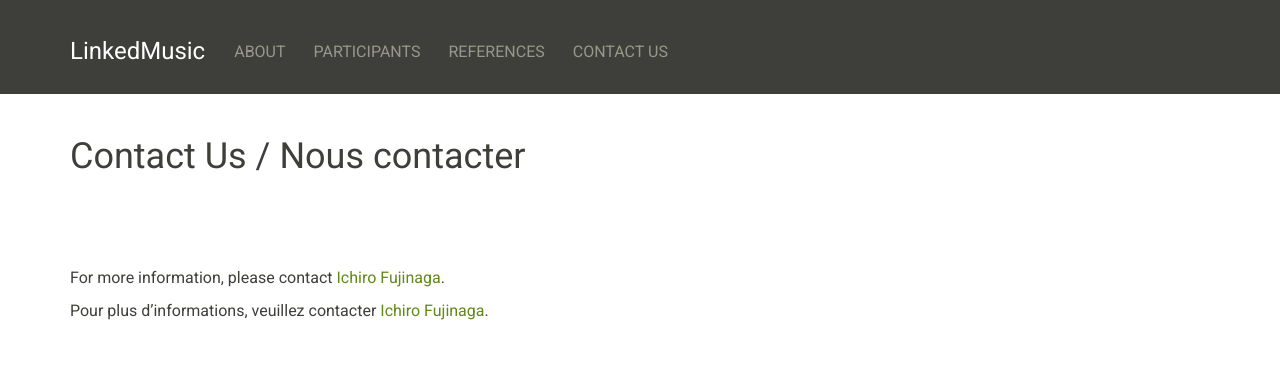
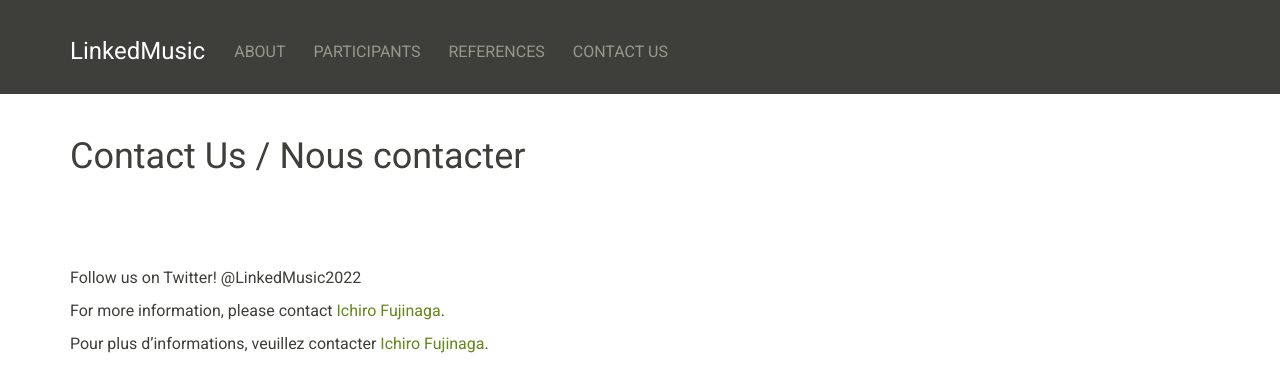
Before and after one commit to DDMAL/linkedmusic-website, a Jekyll site: the page built from contact.md, in a window 1280 px wide. Shown: the top 392 px of the page. Built offline with Jekyll 4.4.1, drawn with Linux system fonts in a browser that asks for light colours; nearby versions of some CDN libraries.

Commit message:
Update contact.md

```diff
--- a/contact.md
+++ b/contact.md
@@ -6,6 +6,8 @@
 ---
 <br>
 
+Follow us on Twitter! @LinkedMusic2022
+
 For more information, please contact [Ichiro Fujinaga](http://www.music.mcgill.ca/~ich).
 
 Pour plus d’informations, veuillez contacter [Ichiro Fujinaga](http://www.music.mcgill.ca/~ich).
```
